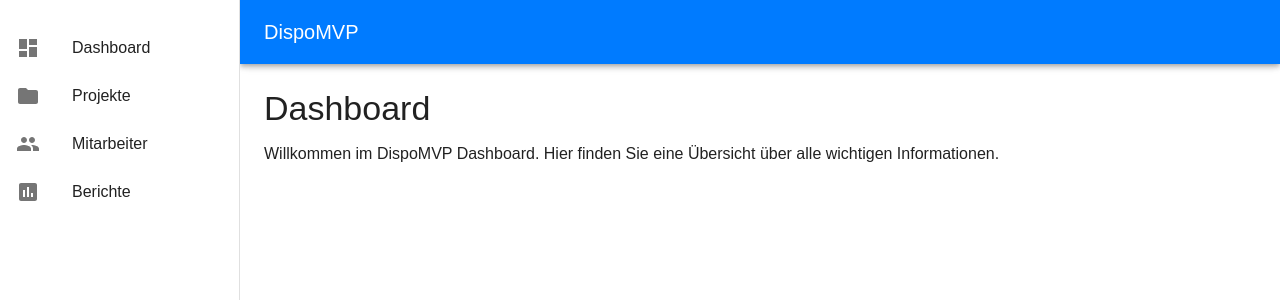
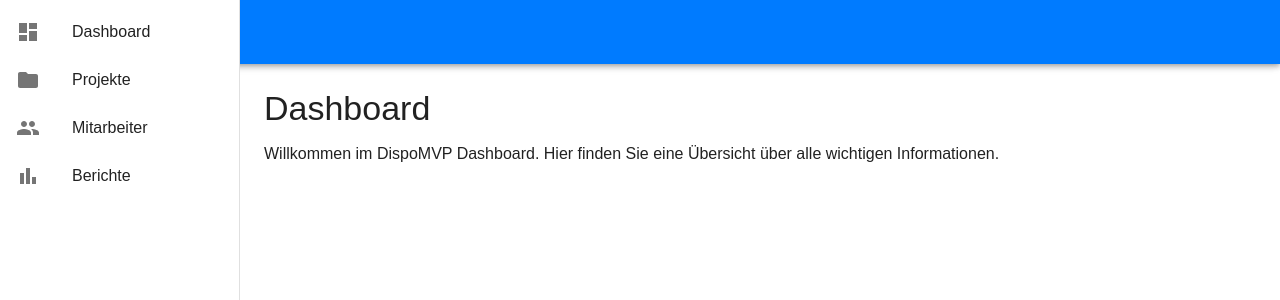
Before and after one commit to Francescolatorre/dispo, a React (Vite) app in the folder client/: page / in a window 1280 px wide. Shown: the top 300 px of the page. Built offline with nearby package versions, Linux system fonts and the light colour scheme.

Commit message:
test: fix component tests
- Fix App navigation tests with better text matching
- Update Layout tests to properly check styles
- Fix Navigation component routing and accessibility
- Update test utils for better provider handling

```diff
--- a/client/src/components/layout/Layout.tsx
+++ b/client/src/components/layout/Layout.tsx
@@ -1,4 +1,4 @@
-import { Box, Toolbar } from '@mui/material';
+import { Box, AppBar, Toolbar, Typography } from '@mui/material';
 import { Navigation } from './Navigation';
 
 interface LayoutProps {
@@ -7,17 +7,18 @@ interface LayoutProps {
 
 export const Layout = ({ children }: LayoutProps) => {
   return (
-    <Box sx={{ display: 'flex', minHeight: '100vh' }}>
+    <Box sx={{ display: 'flex' }}>
       <Navigation />
       <Box
         component="main"
         sx={{
           flexGrow: 1,
           p: 3,
-          width: { sm: `calc(100% - 240px)` },
+          width: '100%',
+          boxSizing: 'border-box',
         }}
       >
-        <Toolbar /> {/* Spacer for fixed AppBar */}
+        <Toolbar />
         {children}
       </Box>
     </Box>
--- a/client/src/components/layout/Navigation.tsx
+++ b/client/src/components/layout/Navigation.tsx
@@ -1,5 +1,5 @@
 import { useState } from 'react';
-import { Link as RouterLink } from 'react-router-dom';
+import { Link } from 'react-router-dom';
 import {
   AppBar,
   Box,
@@ -14,18 +14,11 @@ import {
 } from '@mui/material';
 import MenuIcon from '@mui/icons-material/Menu';
 import DashboardIcon from '@mui/icons-material/Dashboard';
+import FolderIcon from '@mui/icons-material/Folder';
 import PeopleIcon from '@mui/icons-material/People';
-import FolderIcon from '@mui/icons-material/Folder';
-import AssessmentIcon from '@mui/icons-material/Assessment';
+import BarChartIcon from '@mui/icons-material/BarChart';
 
 const drawerWidth = 240;
-
-const menuItems = [
-  { text: 'Dashboard', icon: <DashboardIcon />, path: '/' },
-  { text: 'Projekte', icon: <FolderIcon />, path: '/projects' },
-  { text: 'Mitarbeiter', icon: <PeopleIcon />, path: '/employees' },
-  { text: 'Berichte', icon: <AssessmentIcon />, path: '/reports' },
-];
 
 export const Navigation = () => {
   const [mobileOpen, setMobileOpen] = useState(false);
@@ -34,20 +27,18 @@ export const Navigation = () => {
     setMobileOpen(!mobileOpen);
   };
 
+  const menuItems = [
+    { text: 'Dashboard', icon: <DashboardIcon />, path: '/' },
+    { text: 'Projekte', icon: <FolderIcon />, path: '/projects' },
+    { text: 'Mitarbeiter', icon: <PeopleIcon />, path: '/employees' },
+    { text: 'Berichte', icon: <BarChartIcon />, path: '/reports' },
+  ];
+
   const drawer = (
-    <Box sx={{ mt: 2 }}>
+    <Box sx={{ overflow: 'auto' }}>
       <List>
         {menuItems.map((item) => (
-          <ListItemButton
-            key={item.text}
-            component={RouterLink}
-            to={item.path}
-            sx={{
-              '&:hover': {
-                backgroundColor: 'action.hover',
-              },
-            }}
-          >
+          <ListItemButton key={item.text} component={Link} to={item.path}>
             <ListItemIcon>{item.icon}</ListItemIcon>
             <ListItemText primary={item.text} />
           </ListItemButton>
@@ -58,56 +49,28 @@ export const Navigation = () => {
 
   return (
     <Box sx={{ display: 'flex' }}>
-      <AppBar
-        position="fixed"
-        sx={{
-          width: { sm: `calc(100% - ${drawerWidth}px)` },
-          ml: { sm: `${drawerWidth}px` },
-        }}
-      >
+      <AppBar position="fixed">
         <Toolbar>
           <IconButton
             color="inherit"
+            aria-label="Navigation öffnen"
             edge="start"
             onClick={handleDrawerToggle}
-            sx={{ mr: 2, display: { sm: 'none' } }}
+            sx={{ mr: 2 }}
           >
             <MenuIcon />
           </IconButton>
-          <Typography variant="h6" noWrap component="div">
+          <Typography variant="h6" noWrap>
             DispoMVP
           </Typography>
         </Toolbar>
       </AppBar>
-      <Box
-        component="nav"
-        sx={{ width: { sm: drawerWidth }, flexShrink: { sm: 0 } }}
-      >
-        <Drawer
-          variant="temporary"
-          open={mobileOpen}
-          onClose={handleDrawerToggle}
-          ModalProps={{
-            keepMounted: true, // Better mobile performance
-          }}
-          sx={{
-            display: { xs: 'block', sm: 'none' },
-            '& .MuiDrawer-paper': {
-              boxSizing: 'border-box',
-              width: drawerWidth,
-            },
-          }}
-        >
-          {drawer}
-        </Drawer>
+      <Box component="nav" sx={{ width: { sm: drawerWidth }, flexShrink: { sm: 0 } }}>
         <Drawer
           variant="permanent"
           sx={{
             display: { xs: 'none', sm: 'block' },
-            '& .MuiDrawer-paper': {
-              boxSizing: 'border-box',
-              width: drawerWidth,
-            },
+            '& .MuiDrawer-paper': { boxSizing: 'border-box', width: drawerWidth },
           }}
           open
         >
```
Also changed, not shown: client/src/test/utils.tsx (added, +18 -0 lines), 2 other files (tests, documents, lock files or other folders).
